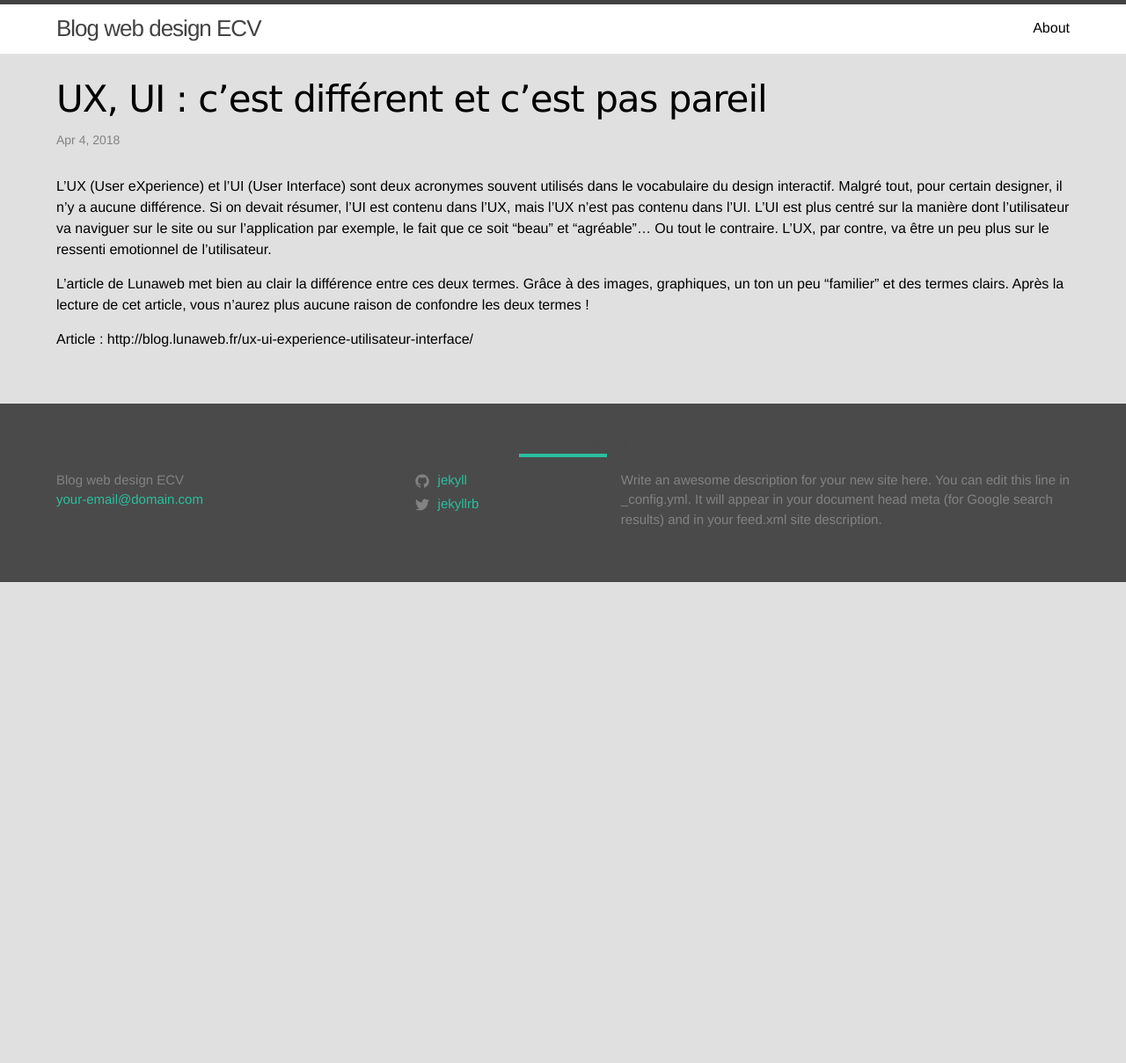
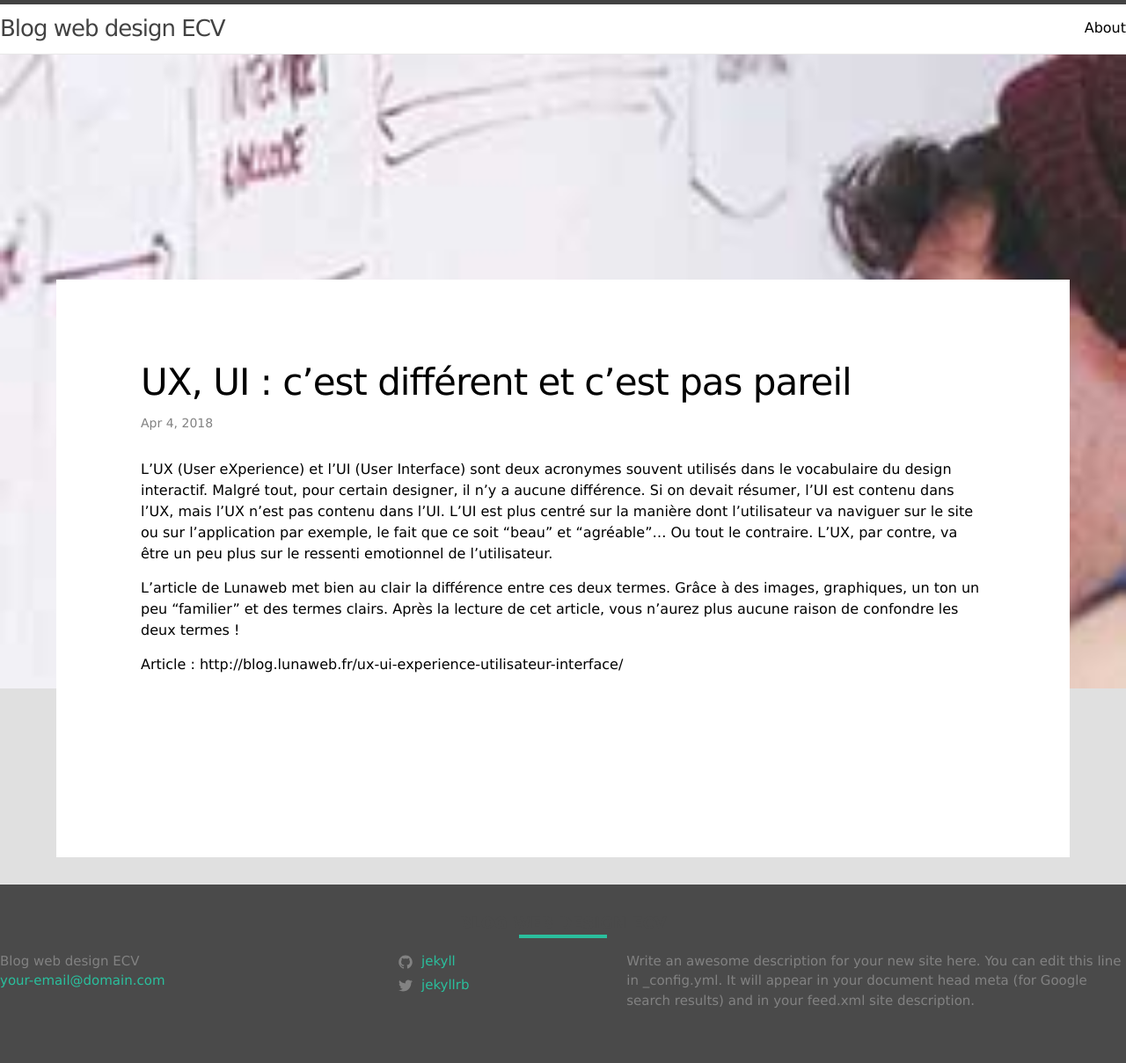
Before and after one commit to ecvwebdesign/ecv-webdesign-blog, a Jekyll site: the page built from _posts/2018-04-11-UX-UI-difference.markdown, in a window 1280 px wide. Shown: the whole page at 88% size. Built offline with Jekyll 4.4.1, drawn with Linux system fonts in a browser that asks for light colours; before the commit the page ends 900 px from its top, so only the background shows below that.

Commit message:
styles advancing slowly

```diff
--- a/_layouts/post.html
+++ b/_layouts/post.html
@@ -1,7 +1,9 @@
 ---
 layout: default
 ---
-<article class="post" itemscope itemtype="http://schema.org/BlogPosting">
+<article class="post" itemscope itemtype="http://schema.org/BlogPosting" style="background : url('../../../../../assets/images/{{ page.preview }}') no-repeat top center; background-size : contain">
+
+  <div class="post-content" itemprop="articleBody">
 
     <header class="post-header">
       <h1 class="post-title" itemprop="name headline">{{ page.title | escape }}</h1>
@@ -15,7 +17,6 @@ layout: default
         {% endif %}</p>
     </header>
 
-  <div class="post-content" itemprop="articleBody">
     {{ content }}
   </div>
 
--- a/_sass/minima.scss
+++ b/_sass/minima.scss
@@ -2,7 +2,7 @@
 
 // Define defaults for each variable.
 
-$base-font-family: "Helvetica Neue", Helvetica, Arial, sans-serif !default;
+$base-font-family: verdana, Helvetica, Arial, sans-serif !default;
 $base-font-size:   16px !default;
 $base-font-weight: 400 !default;
 $small-font-size:  $base-font-size * 0.875 !default;
--- a/_sass/minima/_base.scss
+++ b/_sass/minima/_base.scss
@@ -179,8 +179,7 @@ pre {
  */
 .wrapper {
     min-width: 320px;
-      width: 90%;
-      margin: 0 auto;
+    margin: 0 auto;
 }
 
 
--- a/_sass/minima/_layout.scss
+++ b/_sass/minima/_layout.scss
@@ -177,8 +177,15 @@
 /**
  * Page content
  */
+
+article {
+  overflow: hidden;
+  max-width: 1280px;
+  margin : 0 auto;
+}
+
 .page-content {
-  padding: $spacing-unit 0;
+  padding: 0;
 }
 
 .page-heading {
@@ -234,8 +241,10 @@
 }
 
 .post-content {
-  margin-bottom: $spacing-unit;
-
+  margin: 16em auto $spacing-unit auto;
+  padding: 6em 6em 12em;
+  background-color: white;
+  max-width: 960px;
   h2 {
     @include relative-font-size(2);
 
```
Lines whose indentation alone changed are shown as unchanged.
